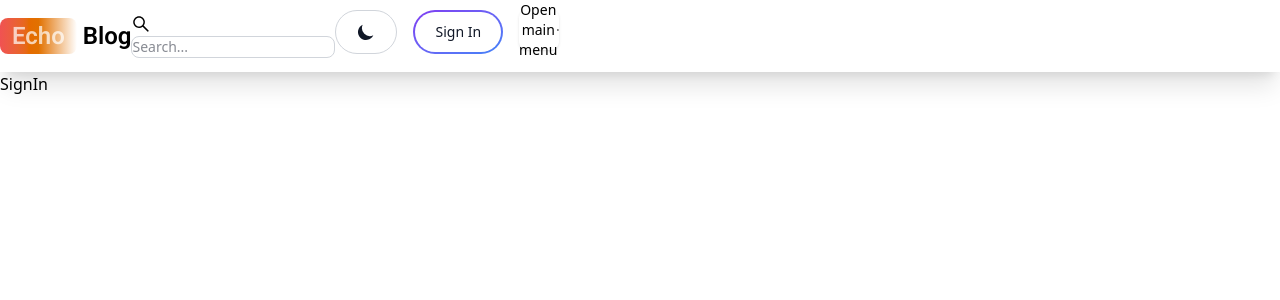
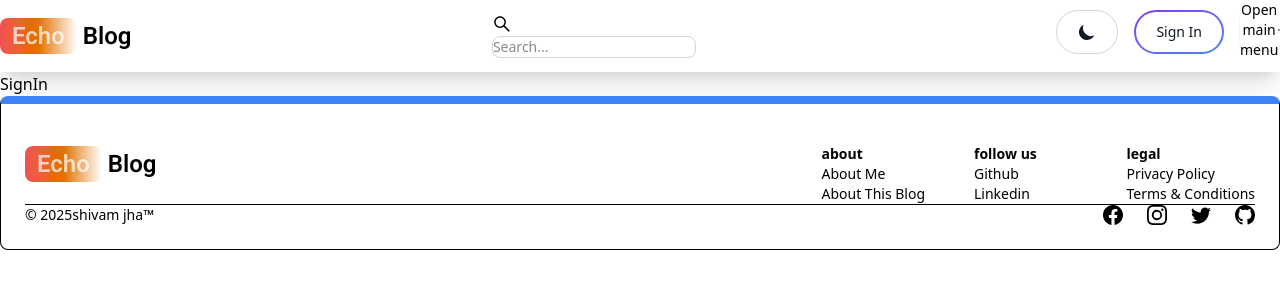
Before and after one commit to Jha-Shiva/Blog_Project, a React (Vite) app in the folder client/: page /sign-in in a window 1280 px wide. Shown: the top 300 px of the page. Built offline with nearby package versions, Linux system fonts and the light colour scheme.

Commit message:
Created footer component

```diff
--- a/client/src/App.jsx
+++ b/client/src/App.jsx
@@ -7,6 +7,7 @@ import SignUp from './pages/SignUp'
 import SignIn from './pages/SignIn'
 import Projects from './pages/Projects'
 import Header from './components/Header'
+import Footer from './components/Footer'
 
 function App() {
 
@@ -21,6 +22,7 @@ function App() {
         <Route path='/sign-up' element={<SignUp/>}/>
         <Route path='/sign-in' element={<SignIn/>}/>
       </Routes>
+      <Footer/>
     </BrowserRouter>
   )
 }
--- /dev/null
+++ b/client/src/components/Footer.jsx
@@ -0,0 +1,77 @@
+import React from 'react'
+import { Footer, FooterCopyright, FooterDivider, FooterIcon, FooterLink, FooterLinkGroup, FooterTitle } from 'flowbite-react'
+import {  BsFacebook, BsGithub, BsInstagram, BsTwitter } from "react-icons/bs";
+import { Link } from 'react-router-dom';
+
+const FooterCom = () => {
+  return (
+    <Footer container fluid className="border border-t-8 border-t-blue-500 dark:bg-gray-900 dark:text-white ">
+      <div className='w-full max-w-7xl mx-auto'>
+        <div className='grid w-full justify-between sm:flex md:grid-cols-1'>
+          {/* Logo */}
+          <div className='mt-5'>
+            <Link
+              to="/"
+              className="self-center whitespace-nowrap text-lg sm:text-2xl font-semibold dark:text-white"
+              id="blog-name"
+            >
+              <span className="px-3 py-1 bg-gradient-to-r from-red-500 via-amber-600 border-t-rose-700 rounded-lg text-white/70 hover:text-white ">
+                Echo
+              </span>{" "}
+              Blog
+            </Link>
+          </div>
+
+          <div className='grid grid-cols-2 gap-8 mt-4 sm:grid-cols-3 sm:gap-6'>
+            <div>
+              <FooterTitle title="about" />
+                <FooterLinkGroup col>
+                  <FooterLink as={'div'}>
+                    <Link to='https://jha-shivam.netlify.app/' target='_blank' className='md:text-md text-sm'>About Me</Link>
+                  </FooterLink>
+                  <FooterLink as={'div'}>
+                    <Link to='/about' className='md:text-md text-sm'>About This Blog</Link>
+                  </FooterLink>
+                </FooterLinkGroup>
+            </div>
+            <div>
+              <FooterTitle title="follow us" />
+                <FooterLinkGroup col>
+                  <FooterLink as={'div'}>
+                    <Link to='https://github.com/Jha-Shiva' target='_blank' className='md:text-md text-sm'>Github</Link>
+                  </FooterLink>
+                  <FooterLink as={'div'}>
+                    <Link to='https://www.linkedin.com/in/shivam-jha-294636318/' className='md:text-md text-sm'>Linkedin</Link>
+                  </FooterLink>
+                </FooterLinkGroup>
+            </div>
+            <div>
+              <FooterTitle title="legal" />
+                <FooterLinkGroup col>
+                  <FooterLink as={'div'}>
+                    <Link to='#' target='_blank' className='md:text-md text-sm'>Privacy Policy</Link>
+                  </FooterLink>
+                  <FooterLink as={'div'}>
+                    <Link to='#' className='md:text-md text-sm'>Terms & Conditions</Link>
+                  </FooterLink>
+                </FooterLinkGroup>
+            </div>
+          </div>
+        </div>
+
+        <FooterDivider />
+        <div className="w-full sm:flex sm:items-center sm:justify-between">
+          <FooterCopyright href="#" by="shivam jha™" year={2025} />
+          <div className="mt-4 flex space-x-6 sm:mt-0 sm:justify-center">
+            <FooterIcon href="#" icon={BsFacebook} />
+            <FooterIcon href="#" icon={BsInstagram} />
+            <FooterIcon href="#" icon={BsTwitter} />
+            <FooterIcon href="https://github.com/Jha-Shiva" icon={BsGithub} />
+          </div>
+        </div>
+      </div>
+    </Footer>
+  );
+}
+
+export default FooterCom
```
Also changed, not shown: 1 other file (tests, documents, lock files or other folders).
